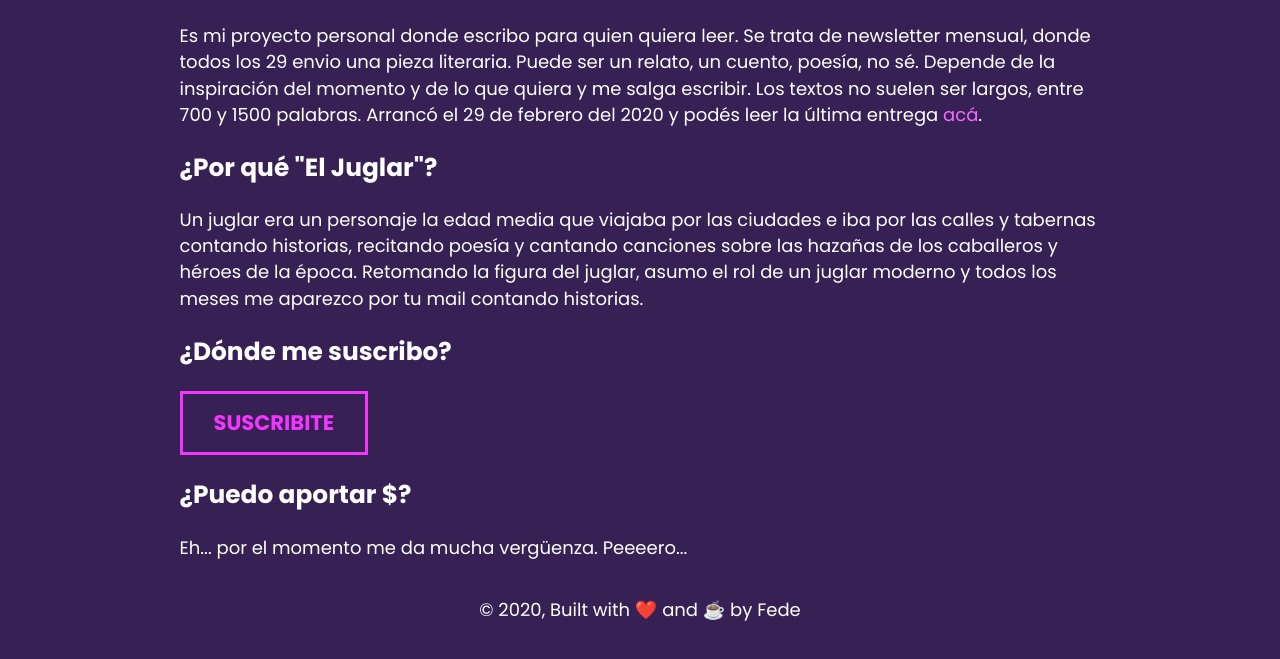
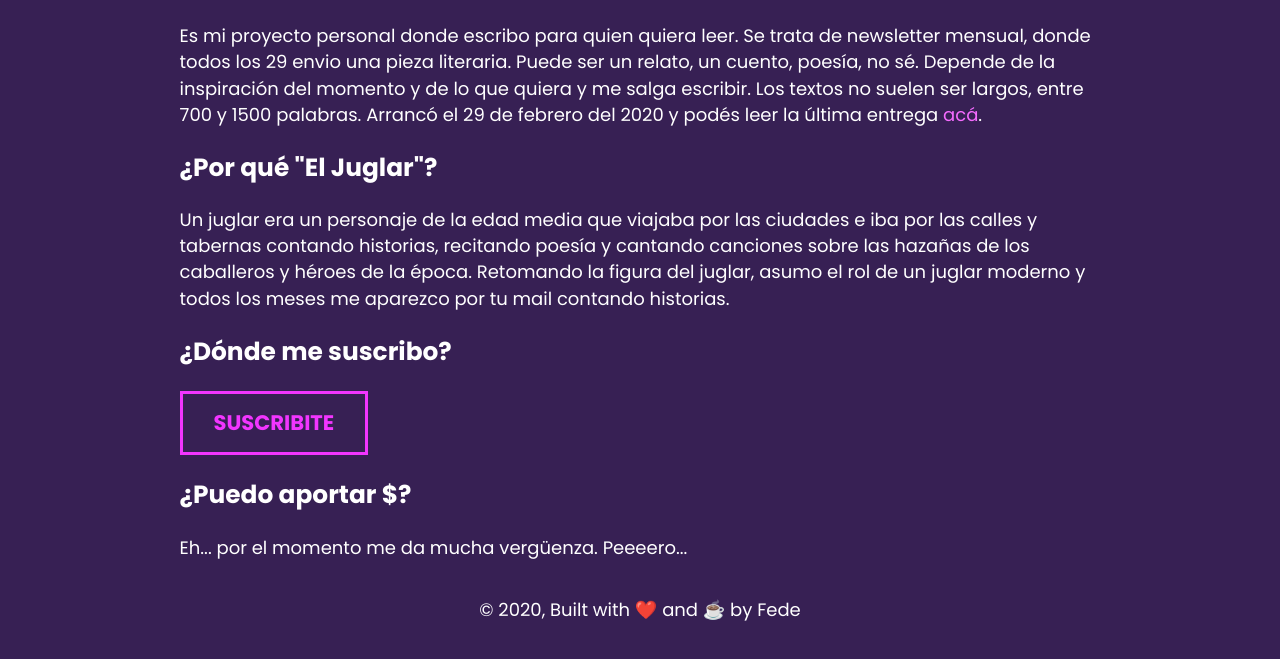
Before and after one commit to FecheGio/portfolio, a Gatsby site: page /el-juglar in a window 1280 px wide. Shown: the part 203-862 px from the top of the page. Built offline with nearby package versions, Linux system fonts and the light colour scheme; Gatsby itself is replaced by a stand-in of ours.

```diff
--- a/src/pages/el-juglar.js
+++ b/src/pages/el-juglar.js
@@ -14,7 +14,7 @@
         <p>Es mi proyecto personal donde escribo para quien quiera leer. Se trata de newsletter mensual, donde todos los 29 envio una pieza literaria. Puede ser un relato, un cuento, poesía, no sé. Depende de la inspiración del momento y de lo que quiera y me salga escribir. Los textos no suelen ser largos, entre 700 y 1500 palabras. Arrancó el 29 de febrero del 2020 y podés leer la última entrega <a href="https://us5.campaign-archive.com/?u=15e956080a41f301c18b679b9&id=ee8a5c9fcd">acá</a>.</p>
 
         <h3>¿Por qué "El Juglar"?</h3>
-        <p>Un juglar era un personaje la edad media que viajaba por las ciudades e iba por las calles y tabernas contando historias, recitando poesía y cantando canciones sobre las hazañas de los caballeros y héroes de la época. Retomando la figura del juglar, asumo el rol de un juglar moderno y todos los meses me aparezco por tu mail contando historias.</p>
+        <p>Un juglar era un personaje de la edad media que viajaba por las ciudades e iba por las calles y tabernas contando historias, recitando poesía y cantando canciones sobre las hazañas de los caballeros y héroes de la época. Retomando la figura del juglar, asumo el rol de un juglar moderno y todos los meses me aparezco por tu mail contando historias.</p>
 
         <h3>¿Dónde me suscribo?</h3>
         <a href="https://gmail.us5.list-manage.com/subscribe?u=15e956080a41f301c18b679b9&id=8bb8acd106" class="button">SUSCRIBITE</a>
```
